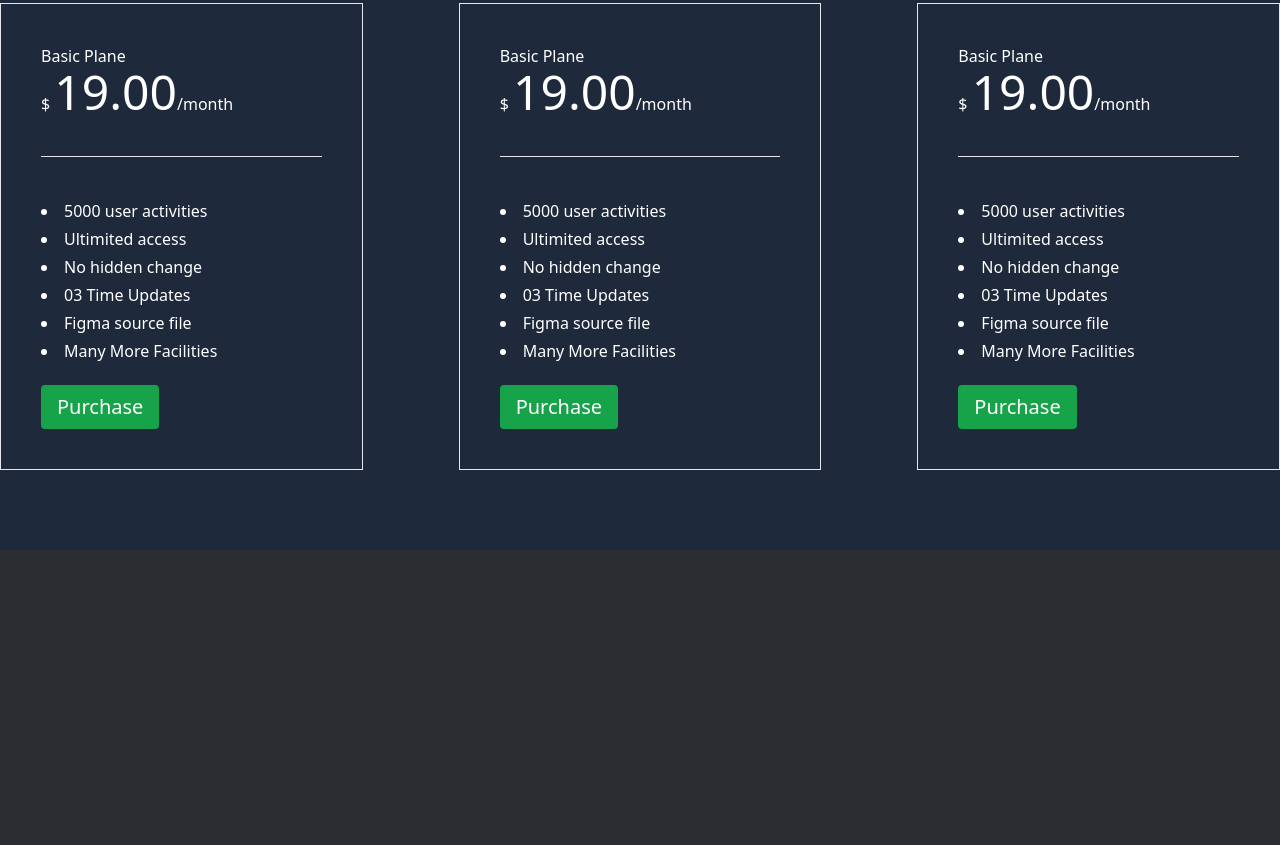
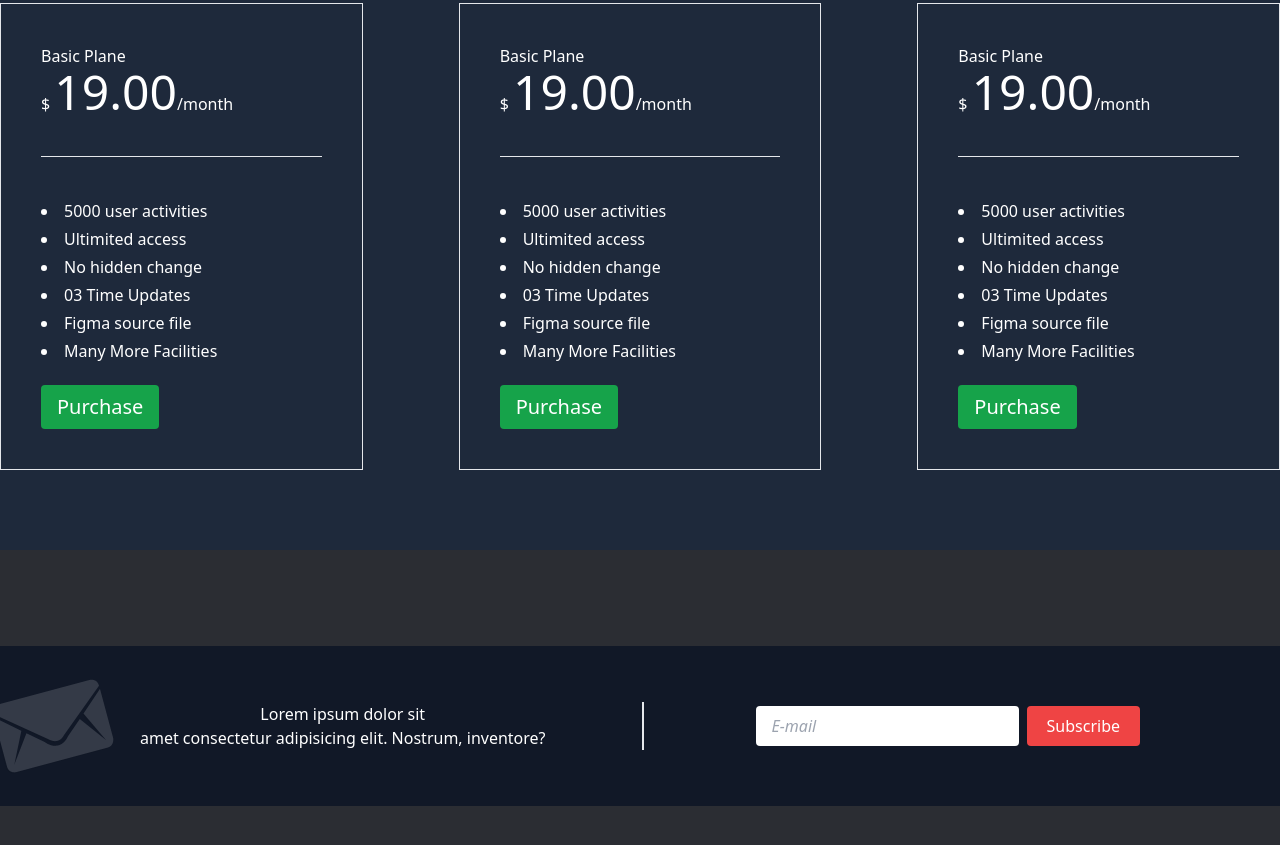
Before and after one commit to codingshikhbo/first-tailwind-projects, a website built with Vite: page index.html in a window 1280 px wide. Shown: the part 2484-3329 px from the top of the page. Before the commit the page ends 3034 px from the top, so only its background shows below. Built offline with nearby package versions, Linux system fonts and the light colour scheme.

Commit message:
third commit

```diff
--- a/index.html
+++ b/index.html
@@ -122,7 +122,7 @@
                 </div>
             </div>
         </section>
-        <section class="bg-gray-500 my-10 container mx-auto justify-around">
+        <section class="bg-gray-500 my-10 container mx-auto">
             <div class="py-10">
                 <div class="text-white text-xl sm:text-3xl text-center mb-7">
                     <h1>Ask a question</h1>
@@ -134,7 +134,7 @@
                 <button class="block mx-auto bg-green-500 px-5 py-2 rounded mt-5 text-white hover:bg-orange-800 transition">Send Now</button>
             </div>
         </section>
-        <section class="bg-slate-800 container mx-auto justify-around">
+        <section class="bg-slate-800 container mx-auto">
             <div class="grid sm:grid-cols-2 md:grid-cols-3 gap-10 sm:gap-14 md:gap-20 lg:gap-24 py-10 sm:py-14 md:py-20">
                 <div class="text-white p-10 border">
                     <h5>Basic Plane</h5>
@@ -180,6 +180,17 @@
                 </div>
             </div>
         </section>
+        <section class="bg-gray-900 container mx-auto my-10 sm:my-14 md:my-20 lg:my-24">
+            <div style="background-image: url(images/subscribe-bg.png);" class="text-white text-center sm:flex justify-center items-center gap-10 sm:gap-14 md:gap-20 lg:gap-28 py-10 sm:py-14 bg-no-repeat bg-left px-10 ">
+                <div>
+                    <h3 class="sm:border-r-2 sm:pr-24 mb-5 sm:mb-0">Lorem ipsum dolor sit <br> amet consectetur adipisicing elit. Nostrum, inventore?</h3>
+                </div>
+                <div class="flex gap-2 justify-center">
+                    <input type="email" class="border-none rounded h-10 px-4 placeholder:italic" placeholder="E-mail">
+                    <button class="bg-red-500 rounded px-5 py-2 hover:bg-red-800 transition">Subscribe</button>
+                </div>
+            </div>
+        </section>
     </main>
 
 
```
